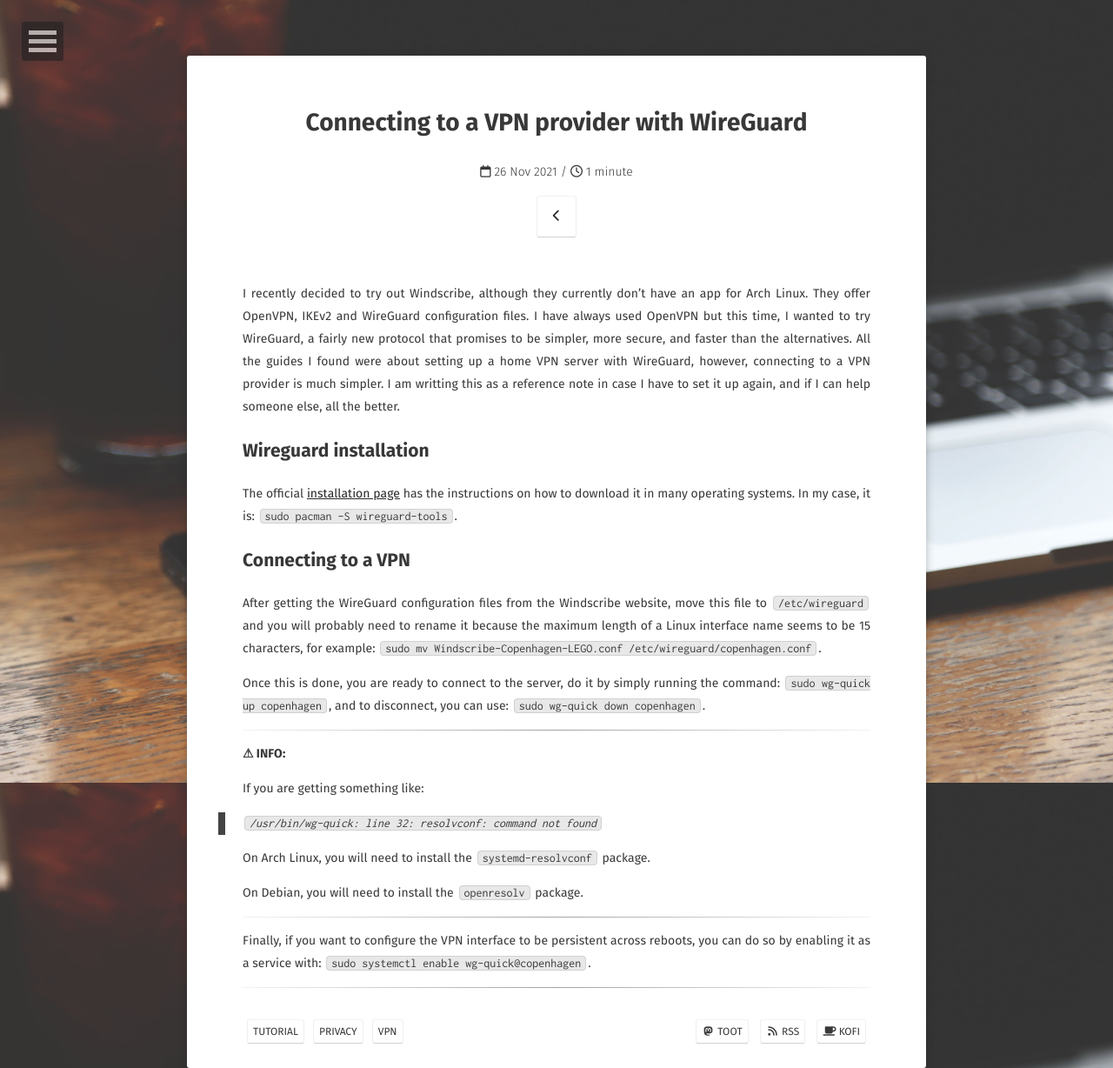
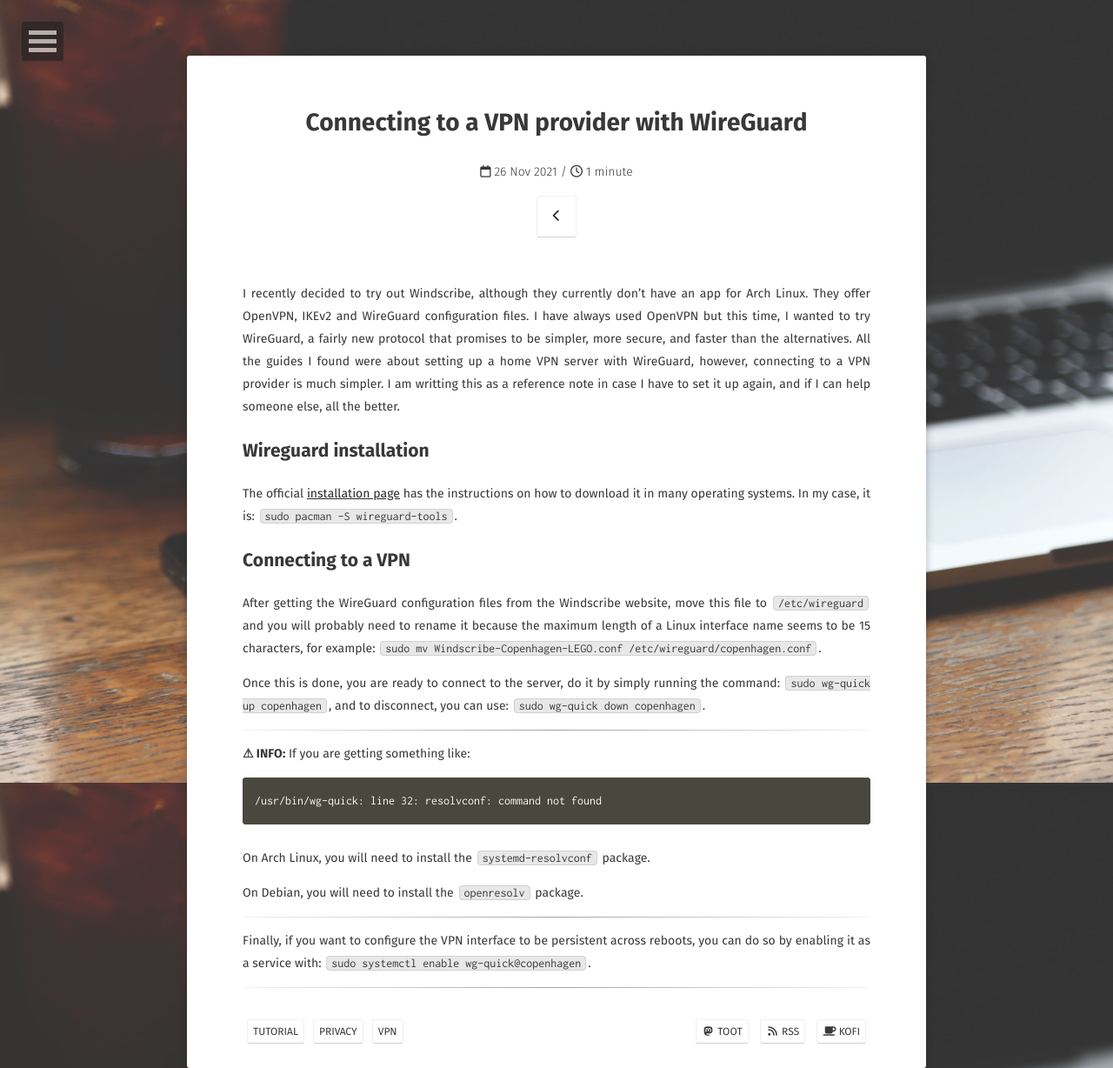
Before and after one commit to FuzzyGrim/blog, a Jekyll site: the page built from _posts/posts/2021-11-26-wireguard.md, in a window 1280 px wide. Shown: the whole page at 87% size. Built offline with Jekyll 4.4.1, drawn with Linux system fonts in a browser that asks for light colours; some web fonts are replaced.

````diff
--- a/_posts/posts/2021-11-26-wireguard.md
+++ b/_posts/posts/2021-11-26-wireguard.md
@@ -19,11 +19,11 @@ After getting the WireGuard configuration files from the Windscribe website, mov
 Once this is done, you are ready to connect to the server, do it by simply running the command: `sudo wg-quick up copenhagen`, and to disconnect, you can use: `sudo wg-quick down copenhagen`.
 
 ---
-**⚠ INFO:**
+**⚠ INFO:** If you are getting something like:
 
-If you are getting something like:
-
-> `/usr/bin/wg-quick: line 32: resolvconf: command not found`
+```
+/usr/bin/wg-quick: line 32: resolvconf: command not found
+```
 
 On Arch Linux, you will need to install the `systemd-resolvconf` package.
 
````
